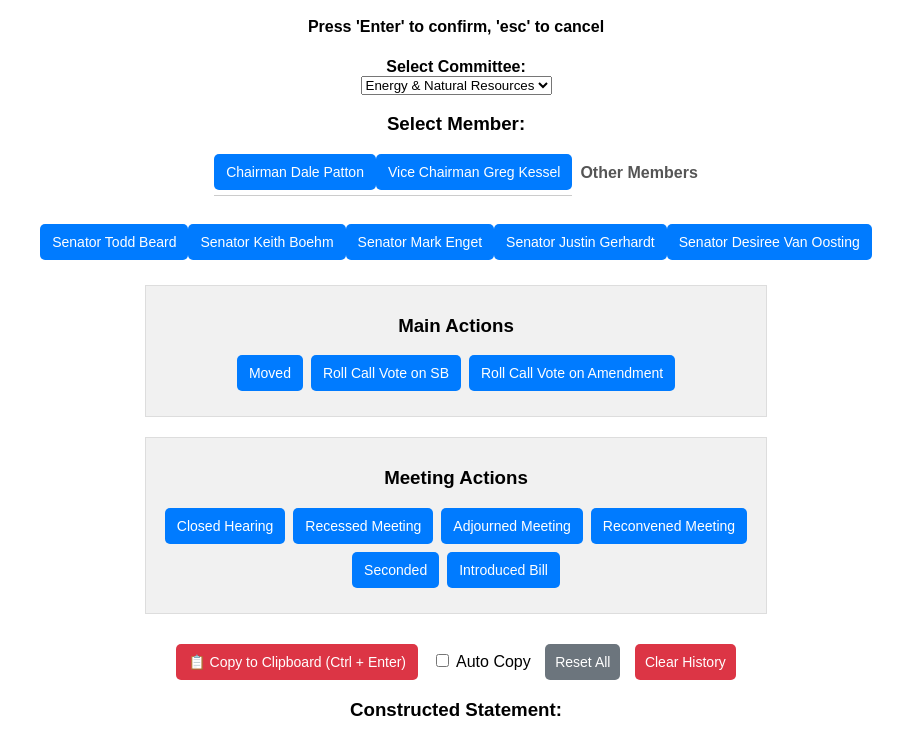
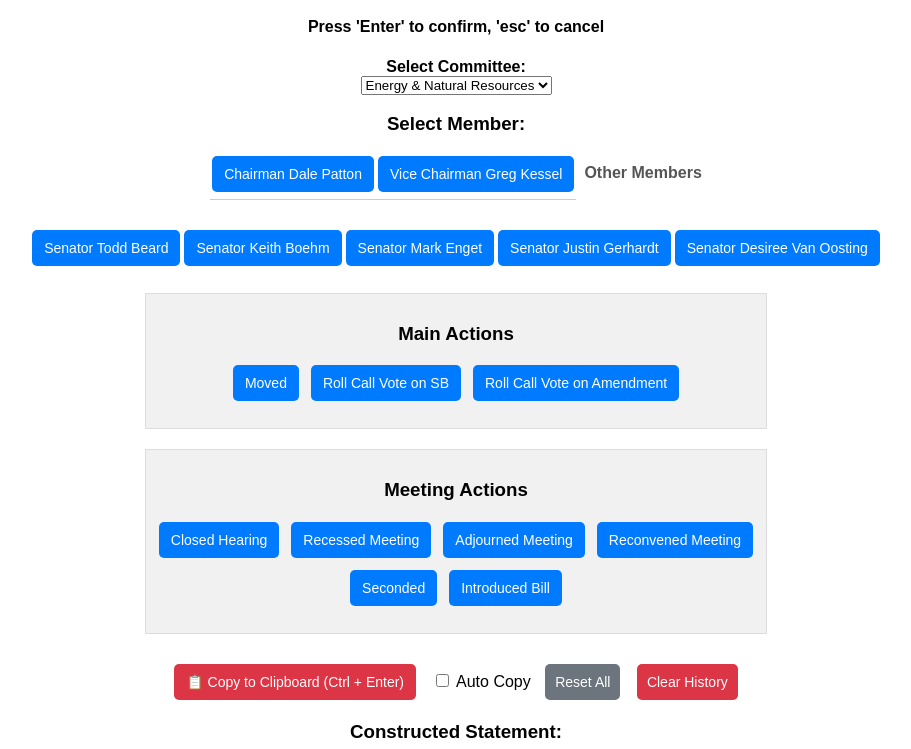
Before and after one commit to x11joe/x11joe.github.io, a plain HTML site: page index.html in a window 1280 px wide. Shown: the part 51-800 px from the top of the page, without its empty margins (184-1095 px from the left). Drawn offline with Linux system fonts and the light colour scheme.

Commit message:
Update style.css

```diff
--- a/style.css
+++ b/style.css
@@ -28,6 +28,7 @@ button {
   background-color: #007bff;
   color: white;
   transition: 0.3s;
+  margin: 2px;
 }
 
 button:hover {
```
